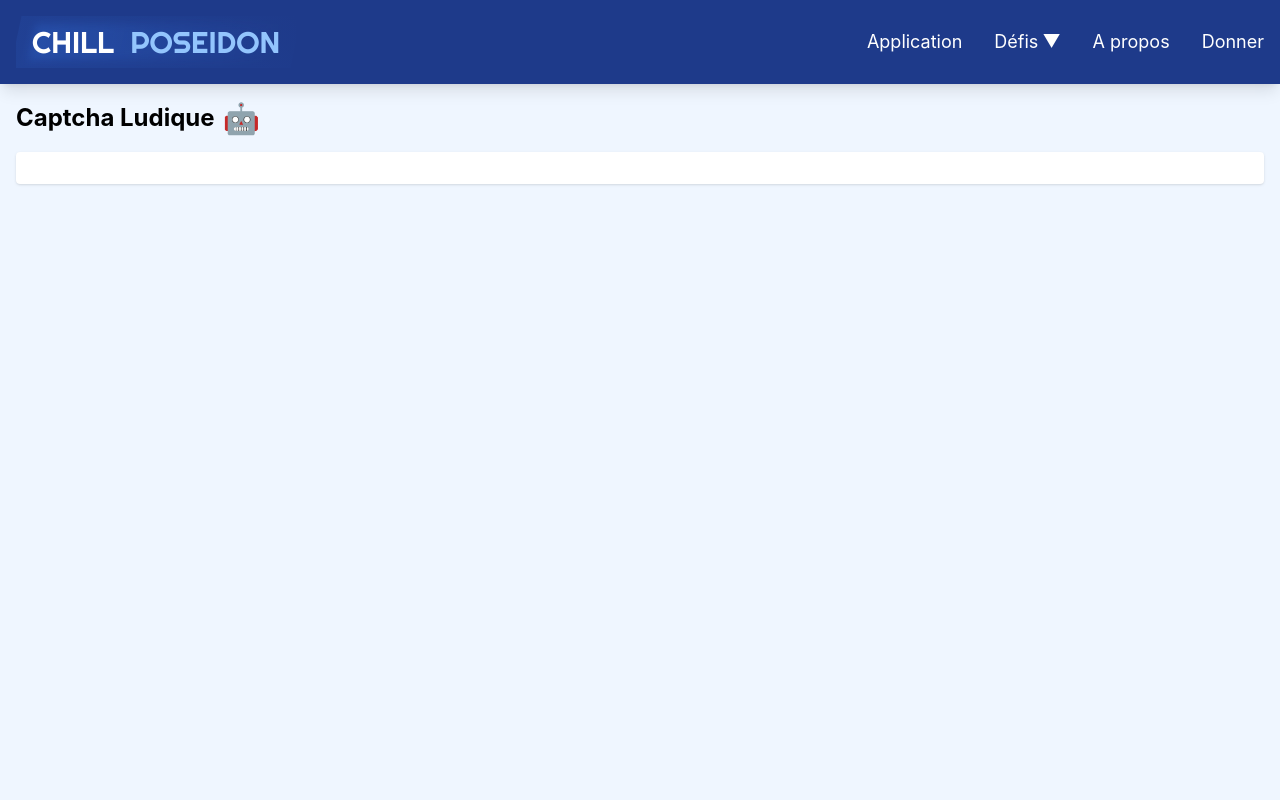
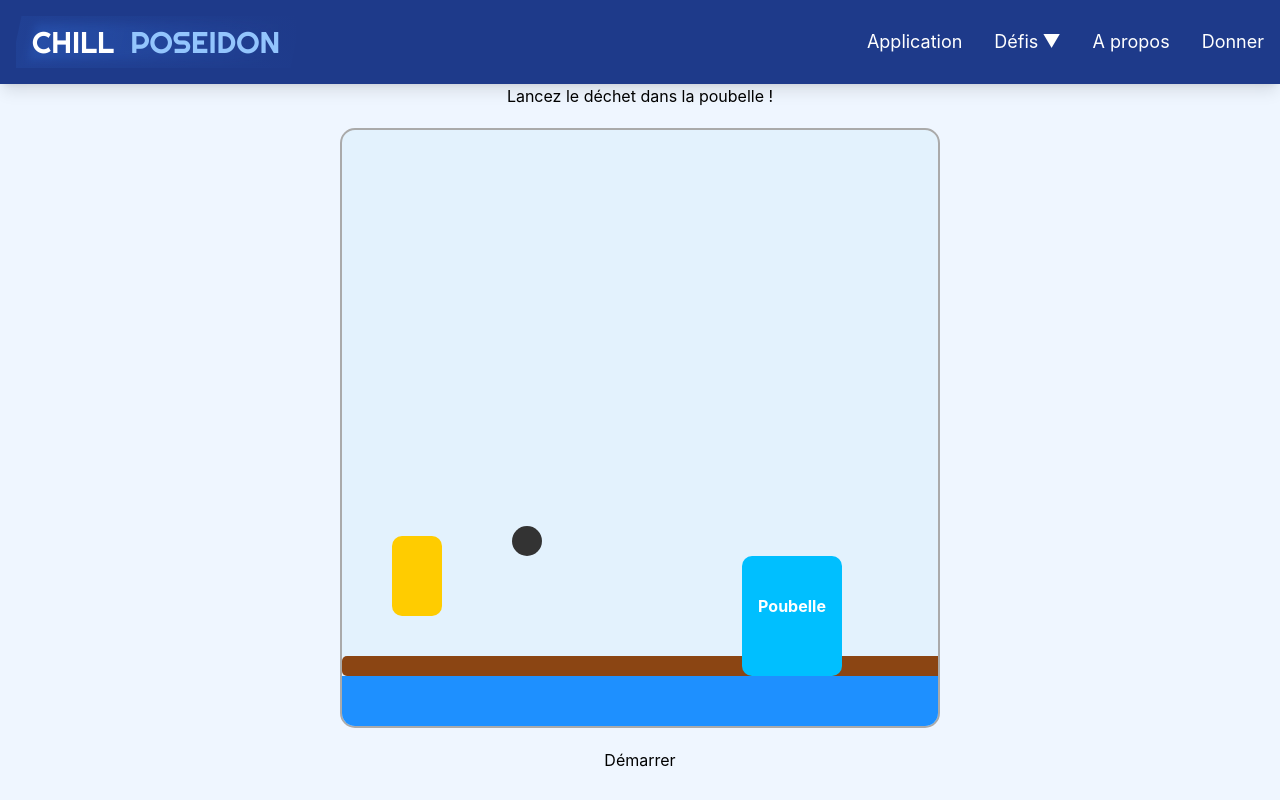
Before and after one commit to achrafElFaiq/LANUITDINFO, a Vue app: page /defis/captcha-ludique in a window 1280 px wide. Built offline with nearby package versions, Linux system fonts and the light colour scheme.

Commit message:
Captcha v1

```diff
--- a/src/components/CaptchaLudique.vue
+++ b/src/components/CaptchaLudique.vue
@@ -1,14 +1,237 @@
 <template>
-  <div class="container mx-auto p-4">
-    <h1 class="text-2xl font-bold mb-4 flex items-center gap-2">
-      Captcha Ludique <span class="text-3xl">🤖</span>
-    </h1>
-    <div class="bg-white p-4 rounded shadow">
-      <!-- Contenu du défi -->
+  <div class="captcha-container">
+    <h3>Lancez le déchet dans la poubelle !</h3>
+
+    <div class="game-container">
+      <!-- Pont avec personnage -->
+      <div class="bridge">
+        <div class="character">
+          <!-- Déchet prêt à être lancé -->
+          <div
+            class="trash"
+            v-if="isTrashVisible"
+            :style="{ left: `${trash.x}px`, bottom: `${trash.y}px` }"
+          ></div>
+        </div>
+        <!-- Flèche de puissance -->
+        <div
+          class="arrow"
+          v-if="isArrowAnimating"
+          :style="{ height: `${arrowHeight}px`, bottom: '60px', left: '100px' }"
+        ></div>
+      </div>
+
+      <!-- Poubelle -->
+      <div class="bin" :style="{ left: `${bin.x}px`, bottom: `${bin.y}px` }">
+        <div class="bin-label">Poubelle</div>
+      </div>
+
+      <!-- Océan -->
+      <div class="ocean"></div>
+    </div>
+
+    <!-- Boutons -->
+    <button v-if="!success && isGameActive" @click="handleStartOrLaunch">
+      {{ buttonLabel }}
+    </button>
+    <button v-if="!isGameActive" @click="resetGame">Réinitialiser</button>
+
+    <!-- Message de succès -->
+    <div v-if="success" class="captcha-success">
+      🎉 Bravo ! Vous avez réussi !
     </div>
   </div>
 </template>
 
-<script setup lang="ts">
-// Logic du composant
+<script>
+export default {
+  name: "InteractiveCaptcha",
+  data() {
+    return {
+      // Position du déchet et de la poubelle
+      trash: { x: 120, y: 60 },
+      bin: { x: 400, y: 50, width: 100, height: 120 },
+      isTrashVisible: true, // Contrôle la visibilité du déchet
+      isArrowAnimating: false, // Contrôle si l'animation de la flèche est en cours
+      arrowHeight: 50, // Hauteur initiale de la flèche
+      arrowGrowing: true, // Indique si la flèche grandit ou rétrécit
+      trashVelocity: { x: 0, y: 0 }, // Vitesse du déchet
+      gravity: 0.5, // Gravité pour la trajectoire
+      success: false, // Indique si le joueur a réussi
+      isGameActive: true, // Contrôle si le jeu est actif
+      isArrowStarted: false, // Indique si le joueur a commencé l'animation
+    };
+  },
+  computed: {
+    buttonLabel() {
+      return this.isArrowStarted ? "Lancer" : "Démarrer";
+    },
+  },
+  methods: {
+    handleStartOrLaunch() {
+      if (!this.isArrowStarted) {
+        this.startArrow();
+        this.isArrowStarted = true;
+      } else {
+        this.launchTrash();
+      }
+    },
+    startArrow() {
+      // Lance l'animation de la flèche
+      this.isArrowAnimating = true;
+      const interval = setInterval(() => {
+        if (!this.isArrowAnimating) {
+          clearInterval(interval);
+          return;
+        }
+
+        // Faire varier la hauteur de la flèche
+        if (this.arrowHeight >= 150) this.arrowGrowing = false;
+        if (this.arrowHeight <= 50) this.arrowGrowing = true;
+
+        this.arrowHeight += this.arrowGrowing ? 2 : -2;
+      }, 20);
+    },
+    launchTrash() {
+  // Stoppe l'animation de la flèche
+  this.isArrowAnimating = false;
+
+  // Calcule la puissance du lancer à partir de la hauteur de la flèche
+  const power = this.arrowHeight;
+  this.trashVelocity.x = power / 5; // Vitesse horizontale
+  this.trashVelocity.y = power / 4; // Vitesse verticale initiale
+
+  // Début du mouvement du déchet
+  const interval = setInterval(() => {
+    if (!this.isGameActive) {
+      clearInterval(interval);
+      return;
+    }
+
+    // Mise à jour de la position du déchet
+    this.trash.x += this.trashVelocity.x / 10;
+    this.trash.y += this.trashVelocity.y / 10;
+
+    // Appliquer la gravité
+    this.trashVelocity.y -= this.gravity;
+
+
+    // Vérifier si le déchet tombe exactement dans la poubelle
+    if (
+      this.trash.x >= this.bin.x && // Bord gauche de la poubelle
+      this.trash.x <= this.bin.x + this.bin.width && // Bord droit de la poubelle
+      this.trash.y <= this.bin.y && // Bord haut de la poubelle
+      this.trash.y >= this.bin.y - this.bin.height // Bord bas de la poubelle
+    ) {
+
+        this.success = true;
+        this.isGameActive = false;
+        clearInterval(interval);
+    }
+
+    // Vérifier si le déchet tombe dans l'océan ou trop loin
+    if (this.trash.y <= -100 || this.trash.x > 1000) {
+      this.isGameActive = false;
+      this.isTrashVisible = false;
+      clearInterval(interval);
+    }
+  }, 20);
+}
+,
+    resetGame() {
+      // Réinitialise tous les paramètres
+      this.trash = { x: 120, y: 60 }; // Réinitialise la position du déchet
+      this.arrowHeight = 50;
+      this.trashVelocity = { x: 0, y: 0 };
+      this.isTrashVisible = true; // Rendre le déchet visible
+      this.success = false;
+      this.isGameActive = true;
+      this.isArrowStarted = false;
+      this.isArrowAnimating = false;
+    },
+  },
+};
 </script>
+
+<style scoped>
+.captcha-container {
+  text-align: center;
+}
+
+.game-container {
+  position: relative;
+  width: 600px;
+  height: 600px;
+  margin: 20px auto;
+  background-color: #e3f2fd;
+  border: 2px solid #aaa;
+  border-radius: 15px;
+  overflow: hidden;
+}
+
+.bridge {
+  position: absolute;
+  bottom: 50px;
+  left: 0;
+  width: 600px;
+  height: 20px;
+  background-color: #8b4513;
+  border-radius: 5px;
+}
+
+.character {
+  position: absolute;
+  bottom: 60px;
+  left: 50px;
+  width: 50px;
+  height: 80px;
+  background-color: #ffcc00;
+  border-radius: 10px;
+}
+
+.trash {
+  position: absolute;
+  width: 30px;
+  height: 30px;
+  background-color: #333;
+  border-radius: 50%;
+}
+
+.arrow {
+  position: absolute;
+  width: 10px;
+  background-color: red;
+  border-radius: 5px;
+}
+
+.bin {
+  position: absolute;
+  width: 100px;
+  height: 120px;
+  background-color: #00bfff;
+  border-radius: 10px;
+}
+
+.bin-label {
+  text-align: center;
+  line-height: 100px;
+  font-weight: bold;
+  color: white;
+}
+
+.ocean {
+  position: absolute;
+  bottom: 0;
+  left: 0;
+  width: 100%;
+  height: 50px;
+  background-color: #1e90ff;
+}
+
+.captcha-success {
+  margin-top: 20px;
+  font-size: 20px;
+  font-weight: bold;
+  color: #4caf50;
+}
+</style>
```
